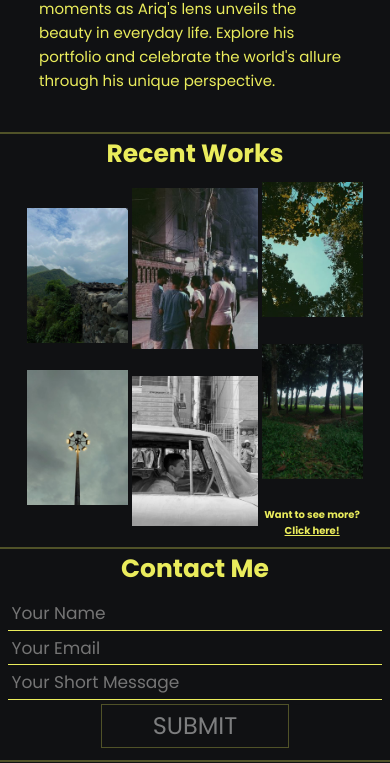
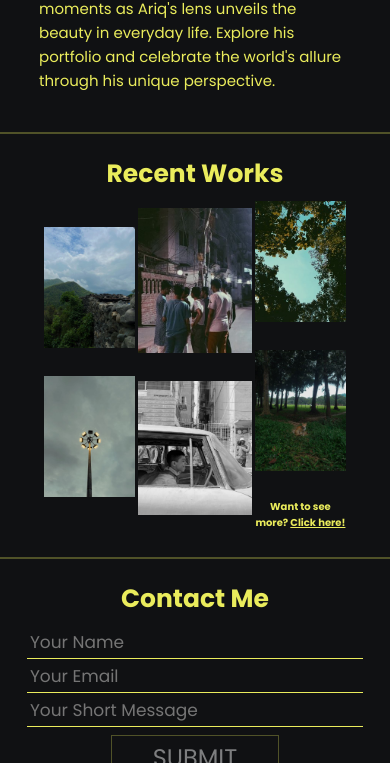
Before and after one commit to A-R-ZIHAN/ariq-arko-photography, a plain HTML site: page index.htm in a window 390 px wide. Shown: the part 558-1321 px from the top of the page. Drawn offline with nearby package versions, Linux system fonts and the light colour scheme.

Commit message:
added some code for making the website more responsive

```diff
--- a/style.css
+++ b/style.css
@@ -185,7 +185,7 @@ body{
   padding: 1%;
   background: transparent;
   border: 1px solid var(--borders);
-  margin: 1%;
+  margin: 2.5%;
   margin-left: 25%;
   outline: none;
   color: rgba(255, 255, 255, 0.459);
@@ -276,6 +276,9 @@ body{
     width: 100%;
   }
 
+  #recent-works{
+    padding: 5%;
+  }
   #recent-works #recent-gallery{
     width: 90%;
   }
@@ -283,5 +286,8 @@ body{
   #contact-us #right{
     width: 100%;
   }
+  #contact-us{
+    padding: 5%;
+  }
 
 }
```
